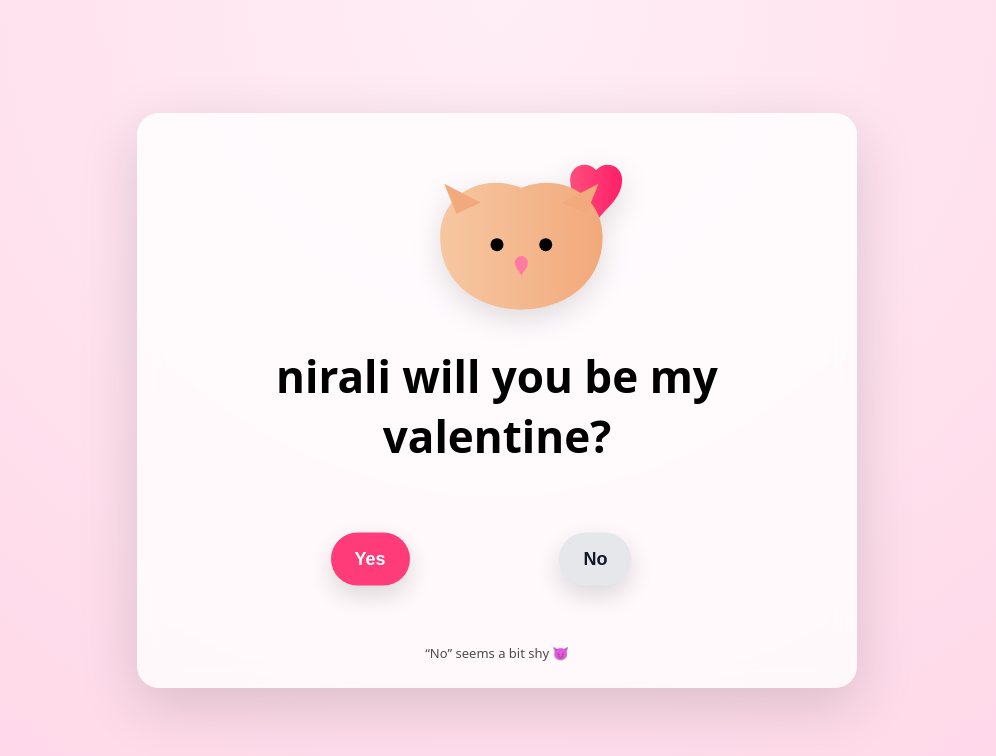
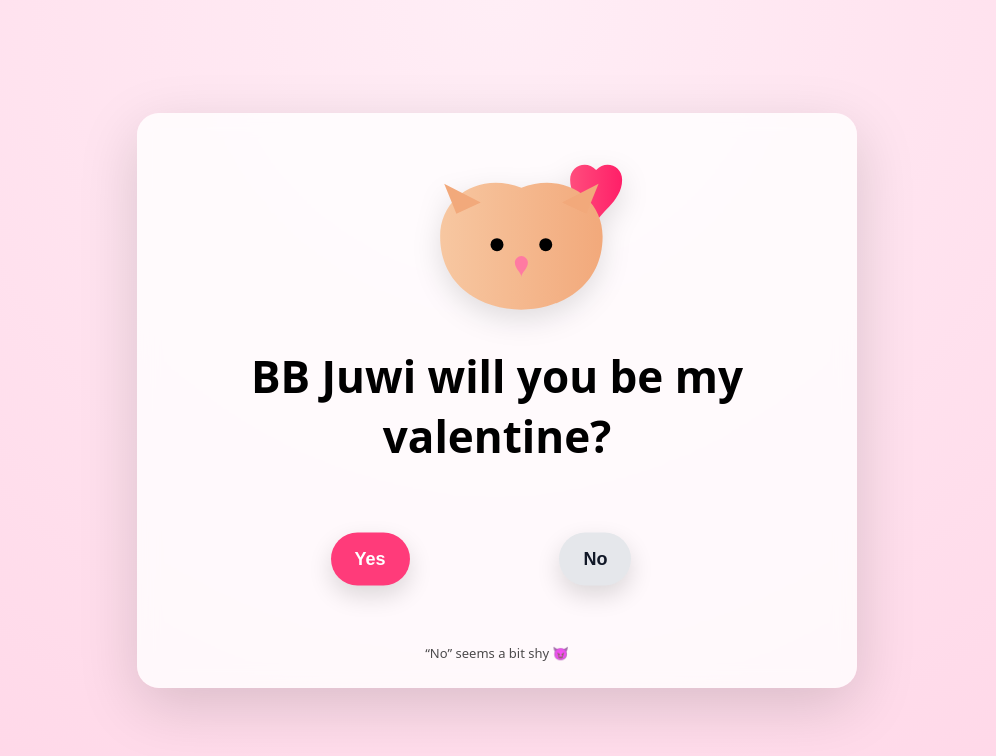
Before and after one commit to dominickrraule-sketch/for-juwi, a plain HTML site: page index.html in a window 1280 px wide. Shown: the whole page, without its empty margins (143-1139 px from the left). Drawn offline with nearby package versions, Linux system fonts and the light colour scheme.

Commit message:
Update index.html

```diff
--- a/index.html
+++ b/index.html
@@ -171,7 +171,7 @@
             fill="#ff7aa2"/>
     </svg>
 
-    <h1>nirali will you be my valentine?</h1>
+    <h1>BB Juwi will you be my valentine?</h1>
 
     <section class="button-zone" id="zone">
       <button id="yesBtn">Yes</button>
```
